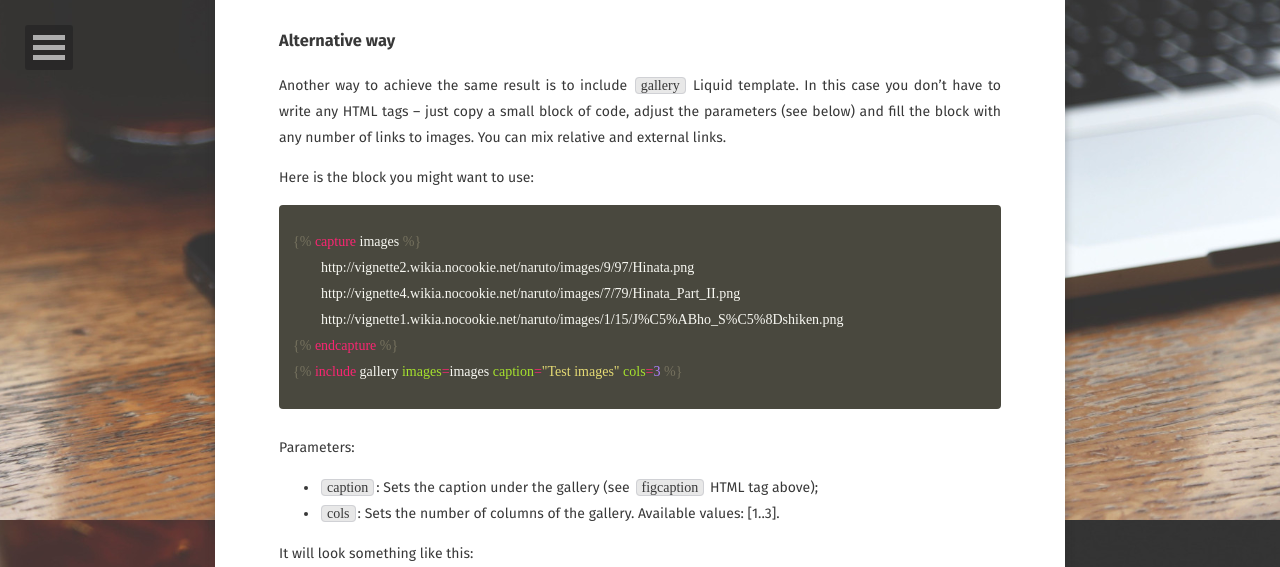
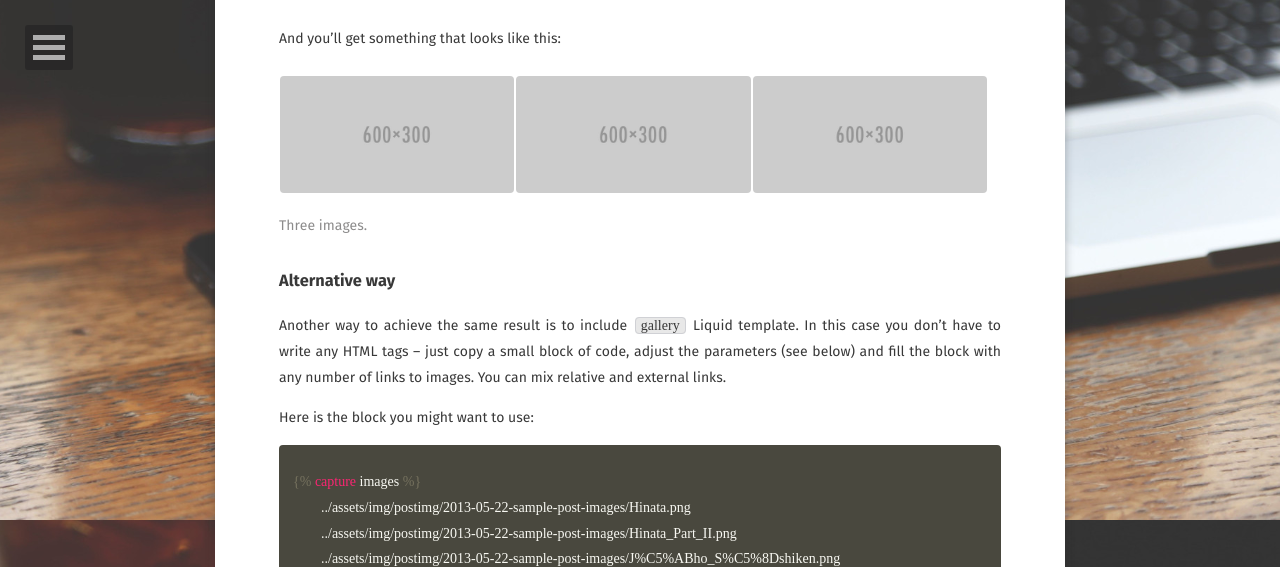
Before and after one commit to Keyboard-l/myBlog, a Jekyll site: the page built from _posts/2013-05-22-sample-post-images.md, in a window 1280 px wide and 900 px high, scrolled down 2180 px, cut to the strip 0-567 px from the top of the window. Built offline with Jekyll 4.4.1, drawn with Linux system fonts in a browser that asks for light colours; some web fonts are replaced; comment, search, counter and statistics services are not loaded.

Commit message:
download some photo to local

```diff
--- a/_posts/2013-05-22-sample-post-images.md
+++ b/_posts/2013-05-22-sample-post-images.md
@@ -14,7 +14,7 @@ Here are some examples of what a post with images might look like. If you want t
 #### One Up
 
 <figure>
-	<a href="http://farm9.staticflickr.com/8426/7758832526_cc8f681e48_b.jpg"><img src="http://farm9.staticflickr.com/8426/7758832526_cc8f681e48_c.jpg"></a>
+	<a href="../assets/img/postimg/2013-05-22-sample-post-images/7758832526_cc8f681e48_b.jpg"><img src="../assets/img/postimg/2013-05-22-sample-post-images/7758832526_cc8f681e48_c.jpg"></a>
 	<figcaption><a href="http://www.flickr.com/photos/80901381@N04/7758832526/" title="Morning Fog Emerging From Trees by A Guy Taking Pictures, on Flickr">Morning Fog Emerging From Trees by A Guy Taking Pictures, on Flickr</a>.</figcaption>
 </figure>
 
@@ -35,8 +35,8 @@ Apply the `half` class like so to display two images side by side that share the
 And you'll get something that looks like this:
 
 <figure class="half">
-	<a href="http://placehold.it/1200x600.JPG"><img src="http://placehold.it/600x300.jpg"></a>
-	<a href="http://placehold.it/1200x600.jpeg"><img src="http://placehold.it/600x300.jpg"></a>
+	<a href="../assets/img/postimg/2013-05-22-sample-post-images/1200x600.JPG"><img src="../assets/img/postimg/2013-05-22-sample-post-images/600x300.jpg"></a>
+	<a href="../assets/img/postimg/2013-05-22-sample-post-images/1200x600.jpeg"><img src="../assets/img/postimg/2013-05-22-sample-post-images/600x300.jpg"></a>
 	<figcaption>Two images.</figcaption>
 </figure>
 
@@ -56,9 +56,9 @@ Apply the `third` class like so to display three images side by side that share
 And you'll get something that looks like this:
 
 <figure class="third">
-	<img src="http://placehold.it/600x300.jpg">
-	<img src="http://placehold.it/600x300.jpg">
-	<img src="http://placehold.it/600x300.jpg">
+	<img src="../assets/img/postimg/2013-05-22-sample-post-images/600x300.jpg">
+	<img src="../assets/img/postimg/2013-05-22-sample-post-images/600x300.jpg">
+	<img src="../assets/img/postimg/2013-05-22-sample-post-images/600x300.jpg">
 	<figcaption>Three images.</figcaption>
 </figure>
 
@@ -73,9 +73,9 @@ Here is the block you might want to use:
 {% highlight liquid %}
 {% raw %}
 {% capture images %}
-	http://vignette2.wikia.nocookie.net/naruto/images/9/97/Hinata.png
-	http://vignette4.wikia.nocookie.net/naruto/images/7/79/Hinata_Part_II.png
-	http://vignette1.wikia.nocookie.net/naruto/images/1/15/J%C5%ABho_S%C5%8Dshiken.png
+	../assets/img/postimg/2013-05-22-sample-post-images/Hinata.png
+	../assets/img/postimg/2013-05-22-sample-post-images/Hinata_Part_II.png
+	../assets/img/postimg/2013-05-22-sample-post-images/J%C5%ABho_S%C5%8Dshiken.png
 {% endcapture %}
 {% include gallery images=images caption="Test images" cols=3 %}
 {% endraw %}
@@ -85,13 +85,13 @@ Parameters:
 
 - `caption`: Sets the caption under the gallery (see `figcaption` HTML tag above);
 - `cols`: Sets the number of columns of the gallery.
-Available values: [1..3].
+  Available values: [1..3].
 
 It will look something like this:
 
 {% capture images %}
-	http://vignette2.wikia.nocookie.net/naruto/images/9/97/Hinata.png
-	http://vignette4.wikia.nocookie.net/naruto/images/7/79/Hinata_Part_II.png
-	http://vignette1.wikia.nocookie.net/naruto/images/1/15/J%C5%ABho_S%C5%8Dshiken.png
+	../assets/img/postimg/2013-05-22-sample-post-images
+	../assets/img/postimg/2013-05-22-sample-post-images
+	../assets/img/postimg/2013-05-22-sample-post-images/J%C5%ABho_S%C5%8Dshiken.png
 {% endcapture %}
 {% include gallery images=images caption="Test images" cols=3 %}
```
Also changed, not shown: _posts/2016-03-20-markdown-syntax.md (+4 -4 lines), assets/img/postimg/2013-05-22-sample-post-images/1200x600.JPG.png (added), assets/img/postimg/2013-05-22-sample-post-images/600x300.jpg (added), assets/img/postimg/2013-05-22-sample-post-images/7758832526_cc8f681e48_b.jpg (added), assets/img/postimg/2013-05-22-sample-post-images/7758832526_cc8f681e48_c.jpg (added), assets/img/postimg/2013-05-22-sample-post-images/Hinata.png (added), assets/img/postimg/2013-05-22-sample-post-images/Hinata_Part_II.png (added), assets/img/postimg/2016-03-20-markdown-syntax/3953273590_704e3899d5_m.jpg (added), 1 other file.
